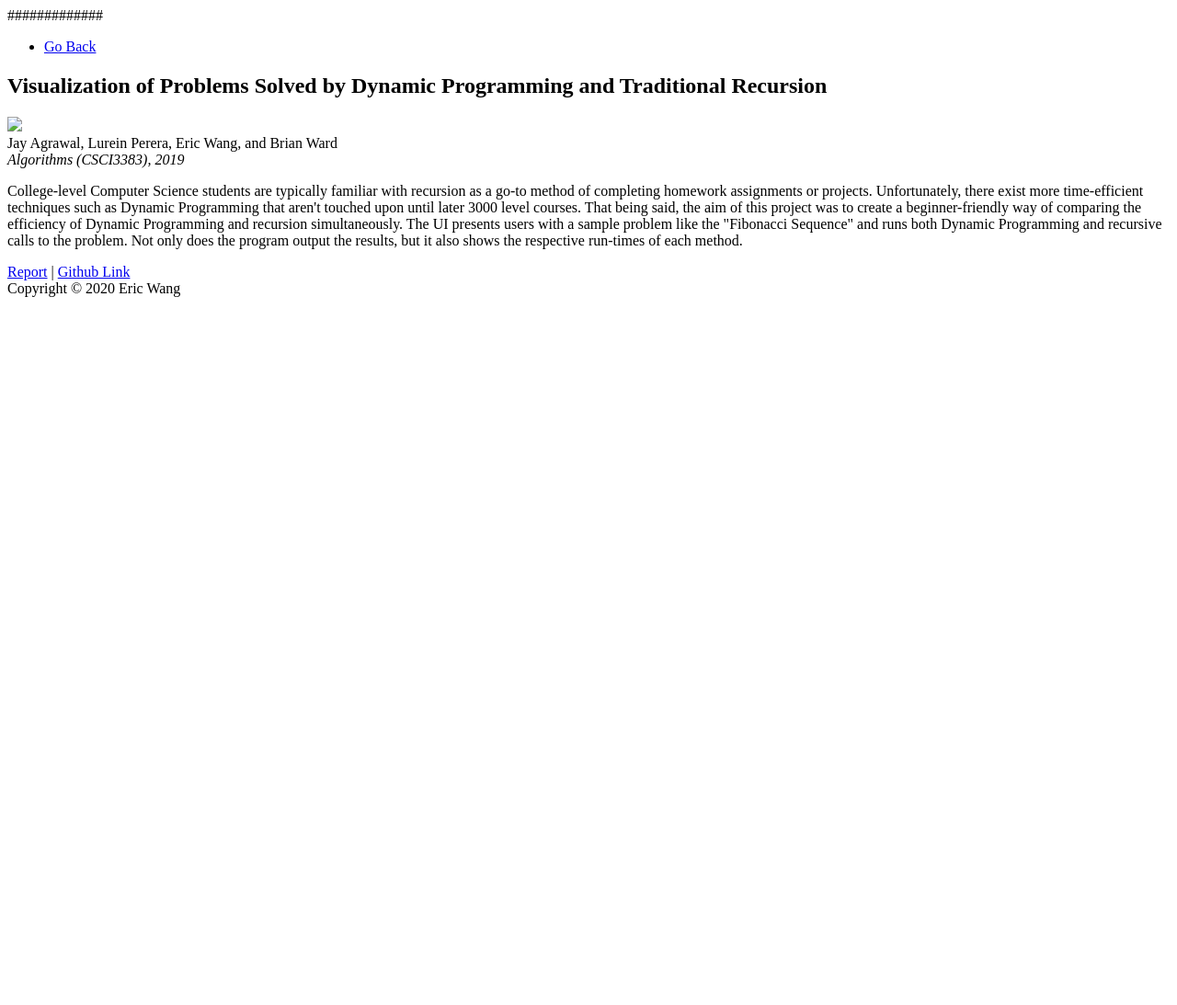
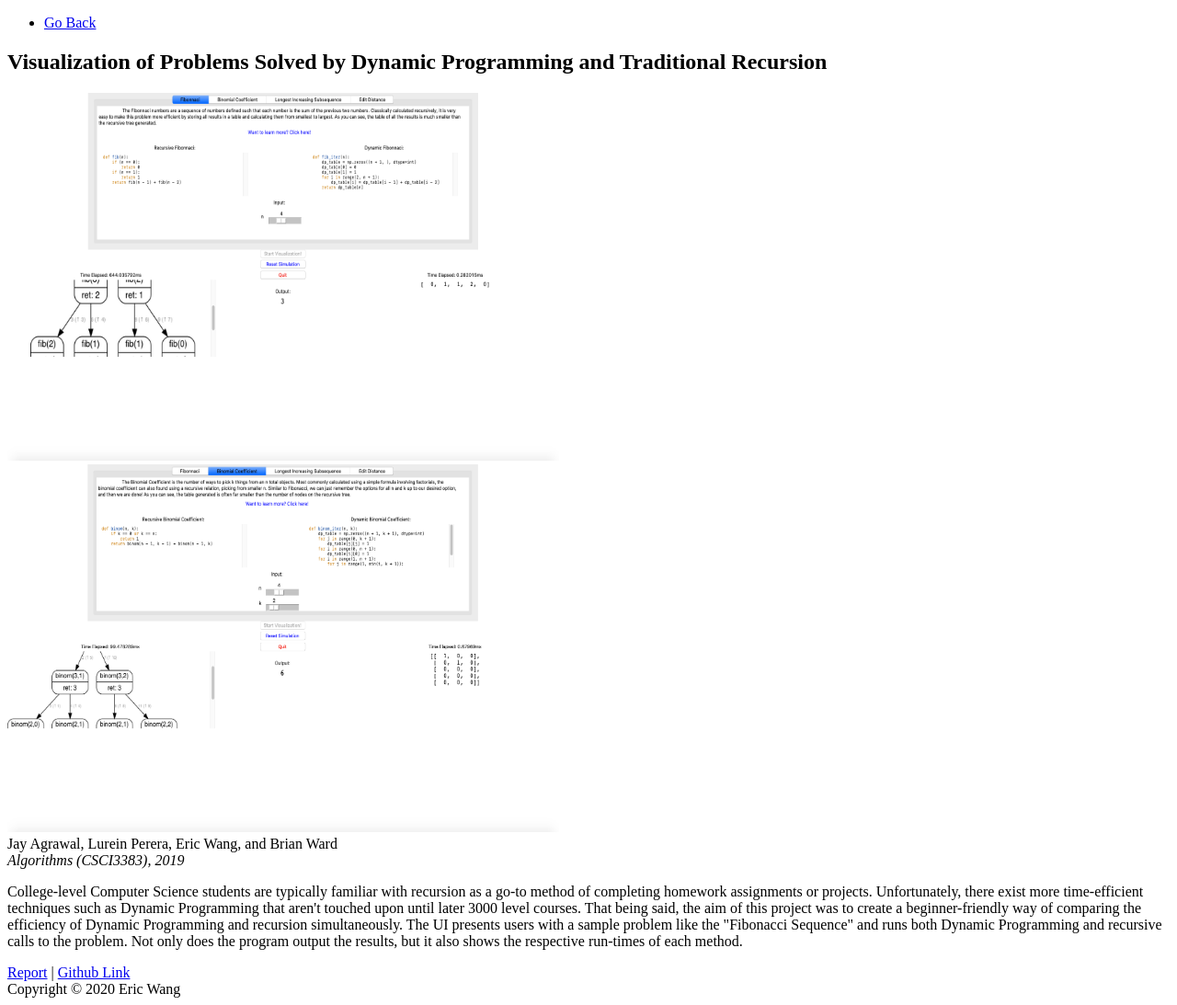
Before and after one commit to ericwang2311/ericwang, a plain HTML site: page algorithms.html in a window 1280 px wide. Shown: the whole page at 92% size. Before the commit the page ends 800 px from the top, so only its background shows below. Drawn offline with Linux system fonts and the light colour scheme.

Commit message:
Inserted Images

```diff
--- a/algorithms.html
+++ b/algorithms.html
@@ -4,7 +4,6 @@
 <head>
     <title>Eric Wang's Homepage</title>
     <!-- favicon-->
-    <link rel="icon" type="image/png" sizes="32x32" href="assets/favicon.png"> #############
 
 </head>
 
@@ -19,7 +18,14 @@
         </nav>
         <section>
             <h1>Visualization of Problems Solved by Dynamic Programming and Traditional Recursion</h1>
-            <img src="assets##################" width="100%">
+            <div class="row">
+                <div class="column">
+                    <img src="assets/ALG_1.png" style="width:600px;height:400px;">
+                </div>
+                <div class="column">
+                    <img src="assets/ALG_2.png" style="width:600px;height:400px;">
+                </div>
+            </div>
             <div>
                 Jay Agrawal, Lurein Perera, Eric Wang, and Brian Ward<br>
             </div>
```
Also changed, not shown: index.html (+8 -0 lines), assets/ALG_1.png (added), assets/ALG_2.png (added), 2 other files.
